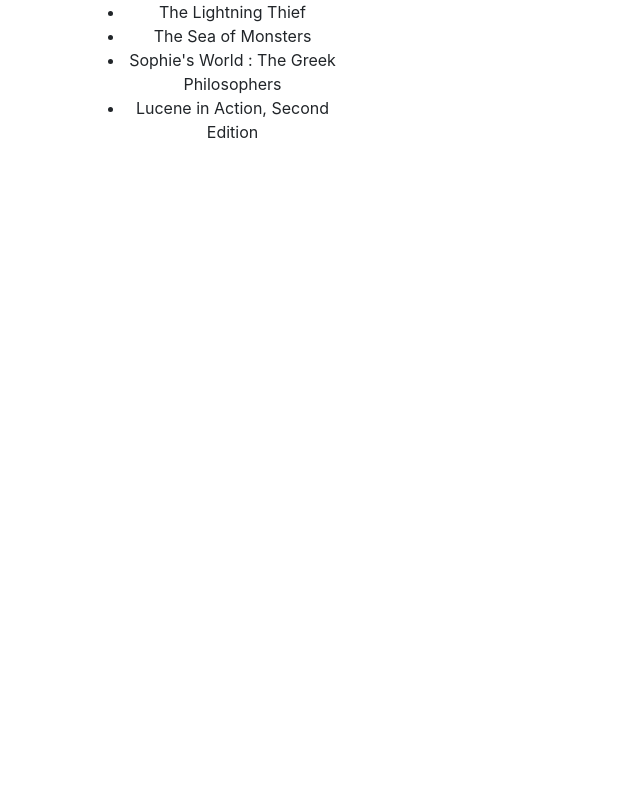
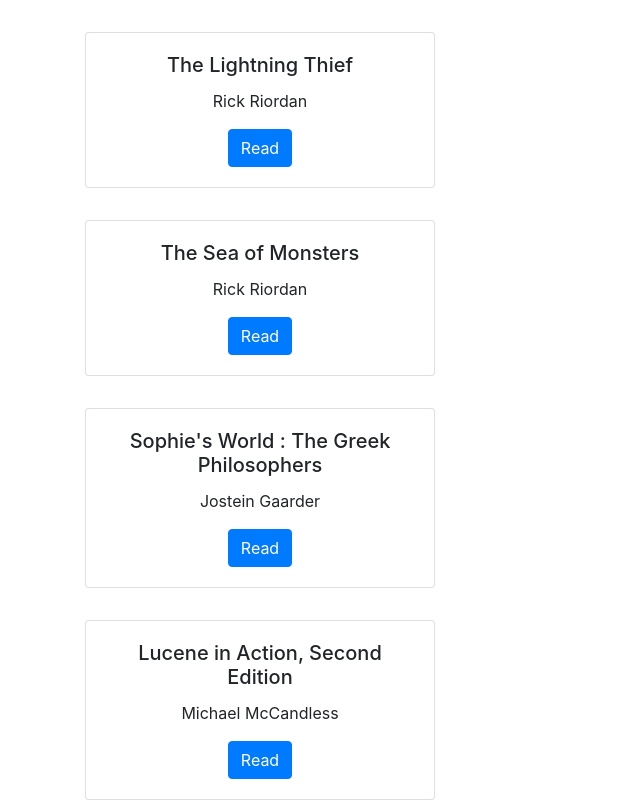
Before and after one commit to MoatazAbdAlmageed/camelcase-Redux, a React (Create React App) app: page / in a window 1280 px wide. Shown: the whole page, without its empty margins (0-640 px from the left). Built offline with nearby package versions, Linux system fonts and the light colour scheme.

Commit message:
Add bootstrap

```diff
--- a/src/App.css
+++ b/src/App.css
@@ -26,3 +26,7 @@
   from { transform: rotate(0deg); }
   to { transform: rotate(360deg); }
 }
+
+.card{
+  margin-top: 2em;
+}
--- a/src/App.js
+++ b/src/App.js
@@ -9,11 +9,10 @@
             <div className="App">
                 <div className="container">
                 <div className="row">
-                    <div className="col-sm-3">
+                    <div className="col-sm-4">
                         <BookList/>
-
                     </div>
-                    <div className="col-sm-9">
+                    <div className="col-sm-8">
 
 
                     </div>
--- a/src/components/bookList.component.js
+++ b/src/components/bookList.component.js
@@ -57,11 +57,9 @@
     ]
     return (
     <div className="BookList">
-        <ul>
         {books.map((book)=>{
             return <BookListItem key={book.id} book={book}/>
         })}
-        </ul>
     </div>
 )
 }
--- a/src/components/bookListItem.component.js
+++ b/src/components/bookListItem.component.js
@@ -5,8 +5,15 @@
 
     return (
     <div className="BookList">
-        <li key={book.id}>{book.name}</li>
+
+        <div className="card" >
+            <div className="card-body">
+                    <h5 className="card-title">{book.name}</h5>
+                    <p className="card-text">{book.author}</p>
+                <a href="#" className="btn btn-primary">Read</a>
+                </div>
+        </div>
     </div>
-)
+    )
 }
 export default BookListItem;
```
